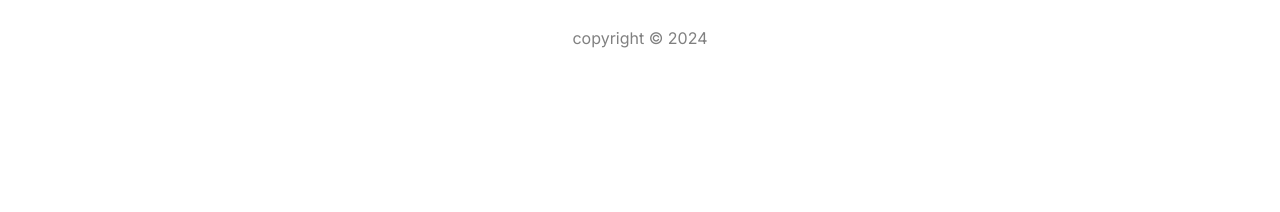
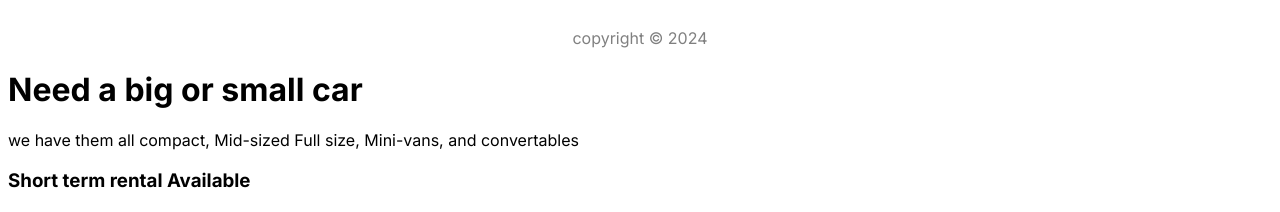
Before and after one commit to Spikree/car-rental-app-in-react, a React (Vite) app: page /Cars in a window 1280 px wide. Shown: the part 739-951 px from the top of the page. Before the commit the page ends 800 px from the top, so only its background shows below. Built offline with nearby package versions, Linux system fonts and the light colour scheme.

Commit message:
normal changes

```diff
--- a/src/App.jsx
+++ b/src/App.jsx
@@ -2,12 +2,14 @@ import Header from "./components/Header"
 import AboutUs from "./components/AboutUs"
 
 import './components/styles/main.css'
+import Cars from "./components/Cars"
 
 function App() {
   return <>
     <Header />
     <hr />
-    <AboutUs style={{height: "80vh"}} />
+    <AboutUs />
+    <Cars />
   </>
 }
 
--- a/src/components/Cars.jsx
+++ b/src/components/Cars.jsx
@@ -1,7 +1,6 @@
-import Header from "./Header";
+
 function Cars() {
     return <>
-    <Header />
     <div className="page-header">
         <h1>Need a big or small car</h1>
         <p>we have them all compact, Mid-sized Full size, Mini-vans, and convertables</p>
```
